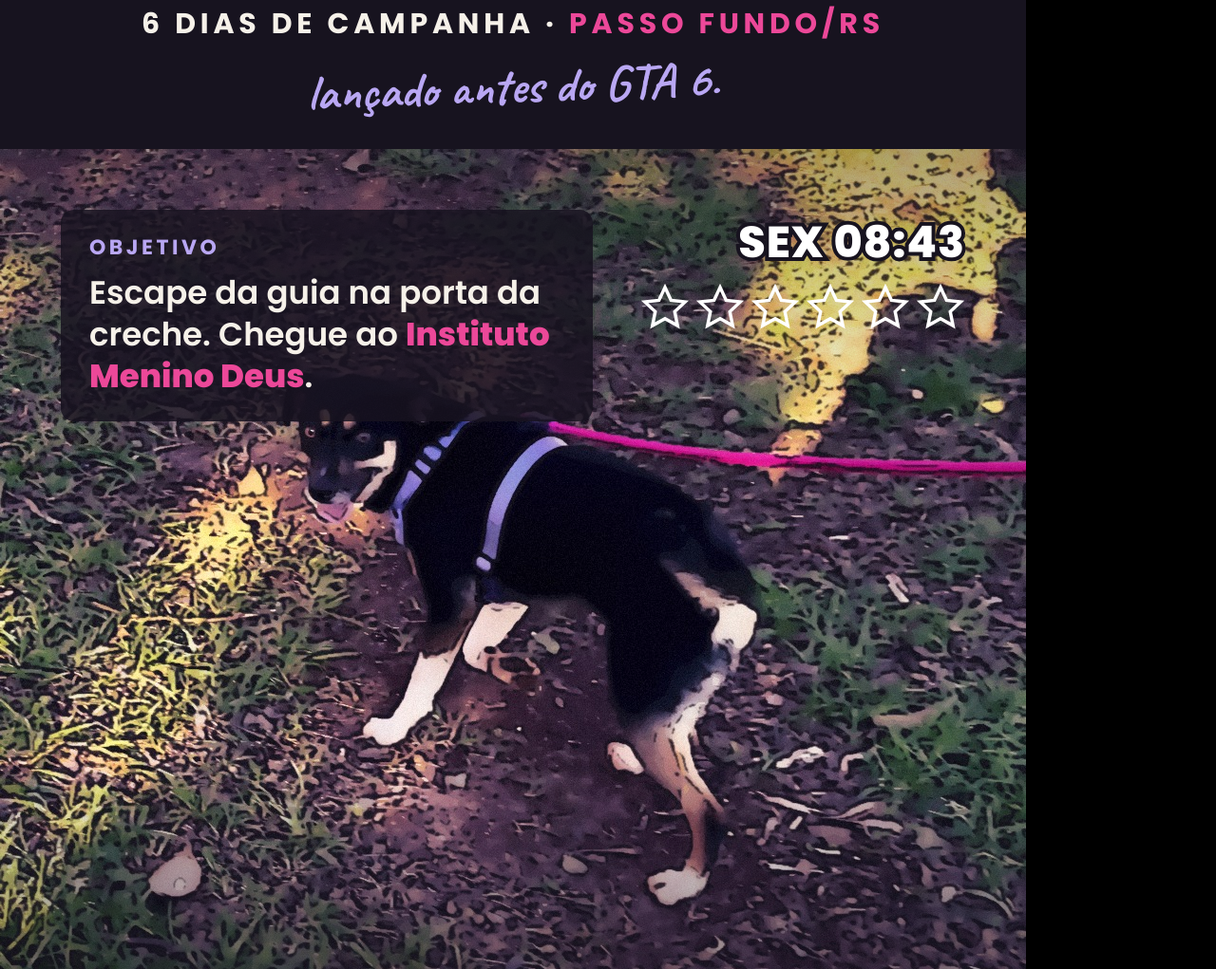
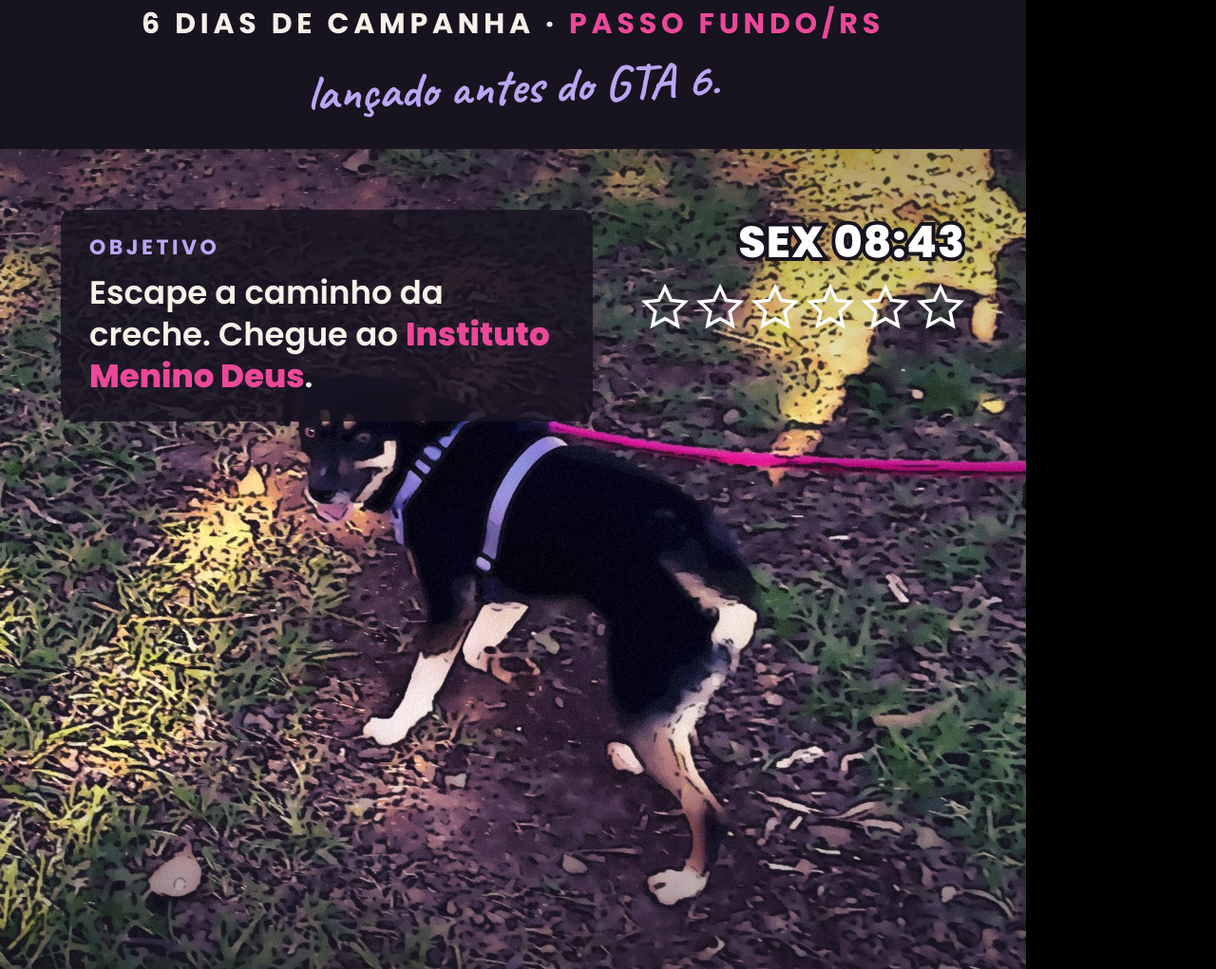
Before and after one commit to guiwxz/souazoe, a plain HTML site: page carrossel/zoe-vi.html in a window 1280 px wide. Shown: the part 1193-2214 px from the top of the page at 95% size. Drawn offline with Linux system fonts and the light colour scheme.

Commit message:
ZOE VI: objetivo do card 2 vira "escape a caminho da creche"
Tira a "porta da creche" do card 2 e da legenda, para ninguém achar que
ela fugiu de dentro da creche.

Co-Authored-By: Claude Opus 5.5 <noreply@anthropic.com>
Claude-Session: https://claude.ai/code/session_01E463xH9BcWVb3vVwhdwWao

```diff
--- a/carrossel/zoe-vi.html
+++ b/carrossel/zoe-vi.html
@@ -9,7 +9,8 @@
   nenhum logo, fonte ou arte da Rockstar; tudo na identidade da Zoe (ink, lilás, rosa, creme, Poppins + Caveat).
 
   Só fatos já publicados (roteiros/serie-6-dias e o Reel 05):
-  - sex 18/09: na chegada à creche ela se assustou, escapou da guia e disparou;
+  - sex 18/09: ela se assustou, escapou da guia e disparou. Na arte fica só "a caminho da creche", sem a porta da creche,
+    para ninguém achar que ela fugiu de dentro da creche (pedido da Isabela);
   - as câmeras mostram 2 km em 7 minutos (08h43 a 08h50): Lava Pés, Coronel Chicuta, Avenida Brasil, 15 de Novembro,
     Morom e Teixeira Soares, e nenhum carro a pegou;
   - depois das 08h50 ninguém sabe (não inventar nada: o card 4 é o "carregando" sem cutscene);
@@ -163,7 +164,7 @@ body{background:#000;font-family:P,sans-serif;-webkit-font-smoothing:antialiased
 <!-- 2: a missão -->
 <section class="card c2 fade">
   <img class="bg" src="img/zoe-vi/fx-3.jpg" alt="">
-  <div class="help"><small>Objetivo</small>Escape da guia na porta da creche. Chegue ao <b>Instituto Menino Deus</b>.</div>
+  <div class="help"><small>Objetivo</small>Escape a caminho da creche. Chegue ao <b>Instituto Menino Deus</b>.</div>
   <div class="hud">
     <div class="clock">SEX 08:43</div>
     <div class="stars" style="color:#fff">
```
Also changed, not shown: saida/carrossel/carrossel2/_preview.jpg, saida/carrossel/carrossel2/legenda.txt, 1 other file.
